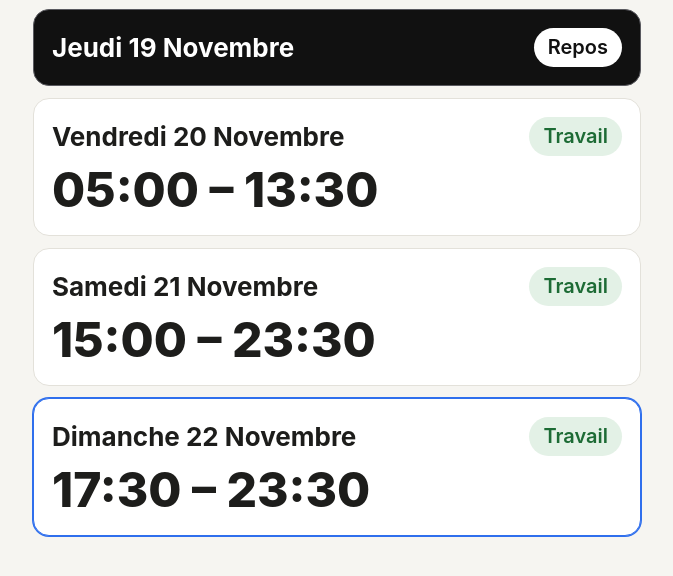
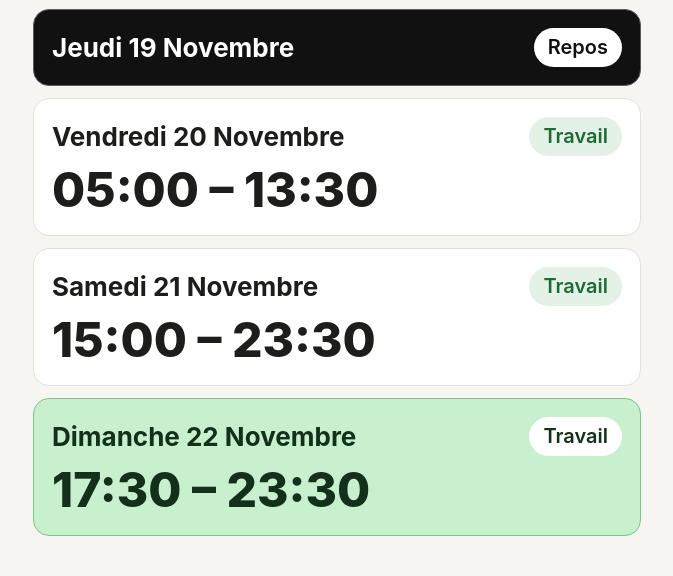
Before and after one commit to Effeiloh/Planning, a plain HTML site: page index.html in a window 1280 px wide. Shown: the part 607-1183 px from the top of the page, without its empty margins (303-976 px from the left). Drawn offline with Linux system fonts and the light colour scheme.

Commit message:
Update index.html

```diff
--- a/index.html
+++ b/index.html
@@ -25,7 +25,9 @@ button:focus-visible,input:focus-visible,select:focus-visible,.day:focus-visible
 .pick button,.back{font-size:24px;font-weight:700;padding:16px}
 .back{width:100%;margin-bottom:12px}
 .day{background:var(--card);border:1px solid var(--bd);border-radius:16px;padding:18px;margin-bottom:12px}
-.day.today{border-color:var(--ac);box-shadow:0 0 0 1px var(--ac)}
+.day.today:not(.t-abs){background:#c8f0cf;color:#12301a;border-color:#7cc58a}
+.day.today:not(.t-abs) .note{color:#2c4a34}
+.day.today:not(.t-abs) .badge{background:#fff;color:#12301a}
 .day.t-work{background:#fff;color:#1d1d1b}
 .day.t-work .note{color:#4a4945}
 .day.t-off{background:#111;color:#fff}
```
